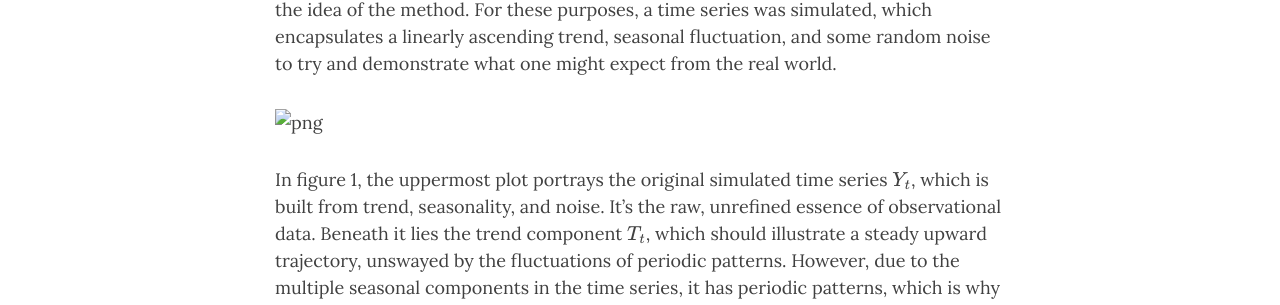
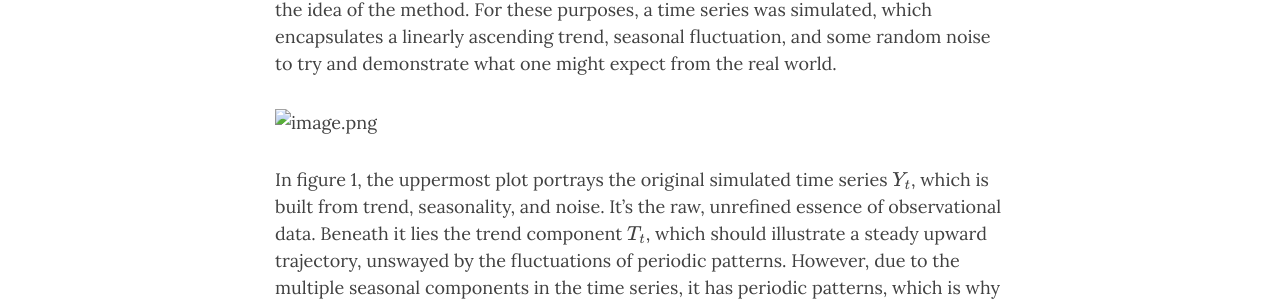
Before and after one commit to madsh0402/Forecasting-energy-consumption, a Jekyll site: the page built from Website content files/Intro & Theory/Time Series Decomposition.md, in a window 1280 px wide and 900 px high, scrolled down 3770 px. Shown: the part 144-449 px from the top of the window. Built offline with Jekyll 4.4.1, drawn with Linux system fonts in a browser that asks for light colours; comment, search, counter and statistics services are not loaded.

Commit message:
image.png

```diff
--- a/Website content files/Intro & Theory/Time Series Decomposition.md
+++ b/Website content files/Intro & Theory/Time Series Decomposition.md
@@ -77,7 +77,7 @@ The iterative aspect of STL refines \\( T_t \\) and \\( S_t \\) by using the rem
 
 To explain the STL decomposition process, a visual representation is made to illustrate the idea of the method. For these purposes, a time series was simulated, which encapsulates a linearly ascending trend, seasonal fluctuation, and some random noise to try and demonstrate what one might expect from the real world.
 
-![png](STL_plot.png)
+![image.png](STL_plot.png)
 
 In figure 1, the uppermost plot portrays the original simulated time series \\( Y_t \\), which is built from trend, seasonality, and noise. It's the raw, unrefined essence of observational data. Beneath it lies the trend component \\( T_t \\), which should illustrate a steady upward trajectory, unswayed by the fluctuations of periodic patterns. However, due to the multiple seasonal components in the time series, it has periodic patterns, which is why STL is not sufficient for this thesis. The next chapter will look into how to handle multiple seasonalities as energy consumption contains.
 
@@ -112,6 +112,6 @@ Unlike STL, which is limited to a single seasonal decomposition MSTL can handle
 This means that if the MSTL algorithm explained above gets applied to the timeseries from figure 1, then it should be able to capture both the seasonal components:
 
 
-![png](MSTL_plot.png)
+![image.png](MSTL_plot.png)
 
 hen the MSTL algorithm is applied to the same time series that STL was unable to completely decompose, as seen in Figure 1, the trend now illustrates a steady upward trajectory, unswayed by the fluctuations of periodic patterns. Furthermore, this periodic pattern that was left in the trend in Figure 1 can now be seen as its own component, \\( S_t^2 \\). This shows MSTL's ability to decompose time series that contain more than one seasonal component, and therefore its relevance in forecasting energy consumption.
```
